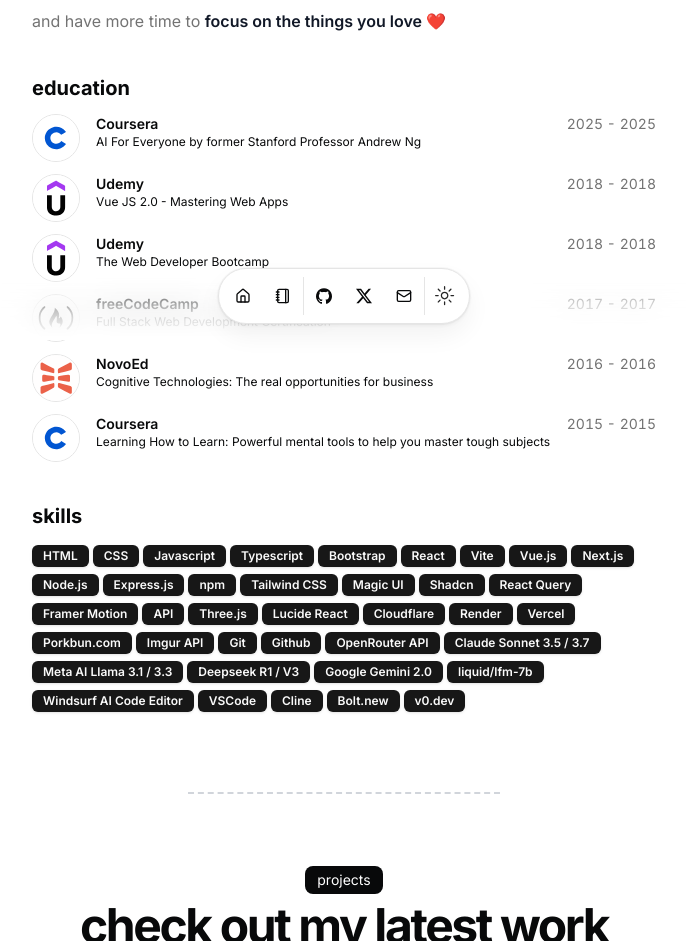
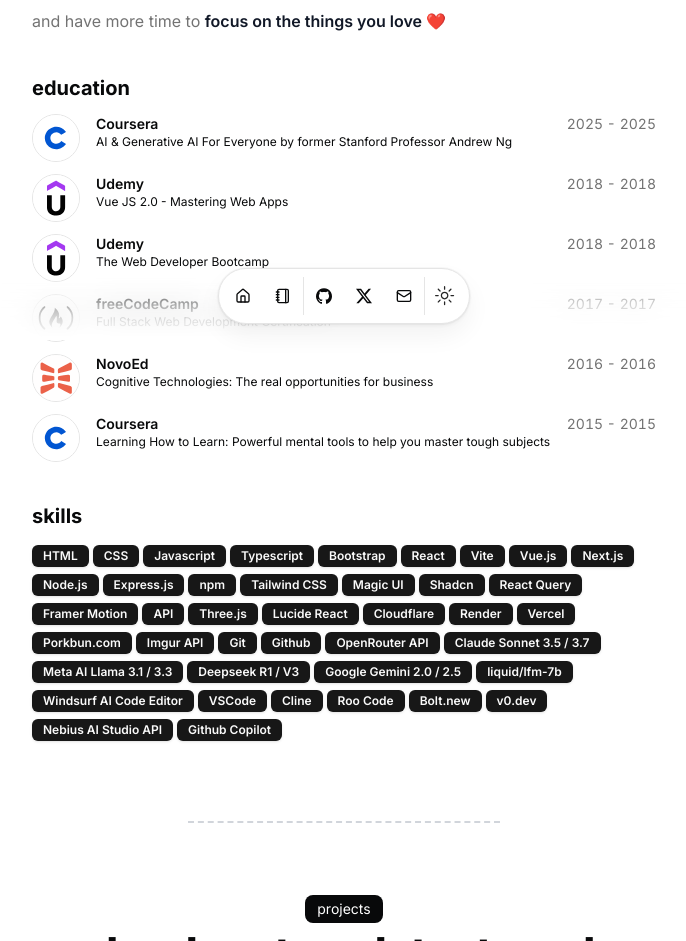
Before and after one commit to han669669/han-portfolio, a Next.js app: page / in a window 1280 px wide. Shown: the part 460-1401 px from the top of the page, without its empty margins (296-982 px from the left). Built offline with nearby package versions, Linux system fonts and the light colour scheme.

Commit message:
updated skills, email, and education

```diff
--- a/src/data/resume.tsx
+++ b/src/data/resume.tsx
@@ -44,20 +44,23 @@
     "Claude Sonnet 3.5 / 3.7",
     "Meta AI Llama 3.1 / 3.3",
     "Deepseek R1 / V3",
-    "Google Gemini 2.0",
+    "Google Gemini 2.0 / 2.5",
     "liquid/lfm-7b",
     "Windsurf AI Code Editor",
     "VSCode",
     "Cline",
+    "Roo Code",
     "Bolt.new",
-    "v0.dev"
+    "v0.dev",
+    "Nebius AI Studio API",
+    "Github Copilot"
   ],
   navbar: [
     { href: "/", icon: HomeIcon, label: "Home" },
     { href: "/blog", icon: NotebookIcon, label: "Blog" },
   ],
   contact: {
-    email: "gamingcomputing@outlook.com",
+    email: "contact@craftedbyhan.xyz",
     tel: "+65 82116596",
     social: {
       GitHub: {
@@ -99,7 +102,7 @@
   education: [
     // {
     //   school: "DeepLearning.AI",
-    //   href: "/ai-for-everyone-completion.png",
+    //   href: "/vibe-coding-completion.png",
     //   degree: "AI Vibe Coding 101 with Replit in collaboration with Andrew Ng",
     //   logoUrl: "/deeplearning.svg",
     //   start: "2025",
@@ -107,8 +110,8 @@
     // },
     {
       school: "Coursera ",
-      href: "/ai-for-everyone-completion.png",
-      degree: "AI For Everyone by former Stanford Professor Andrew Ng",
+      href: "/ai-and-gen-ai-completion.png",
+      degree: "AI & Generative AI For Everyone by former Stanford Professor Andrew Ng",
       logoUrl: "/coursera.svg",
       start: "2025",
       end: "2025",
```
Also changed, not shown: public/ai-and-gen-ai-completion.png (added).
